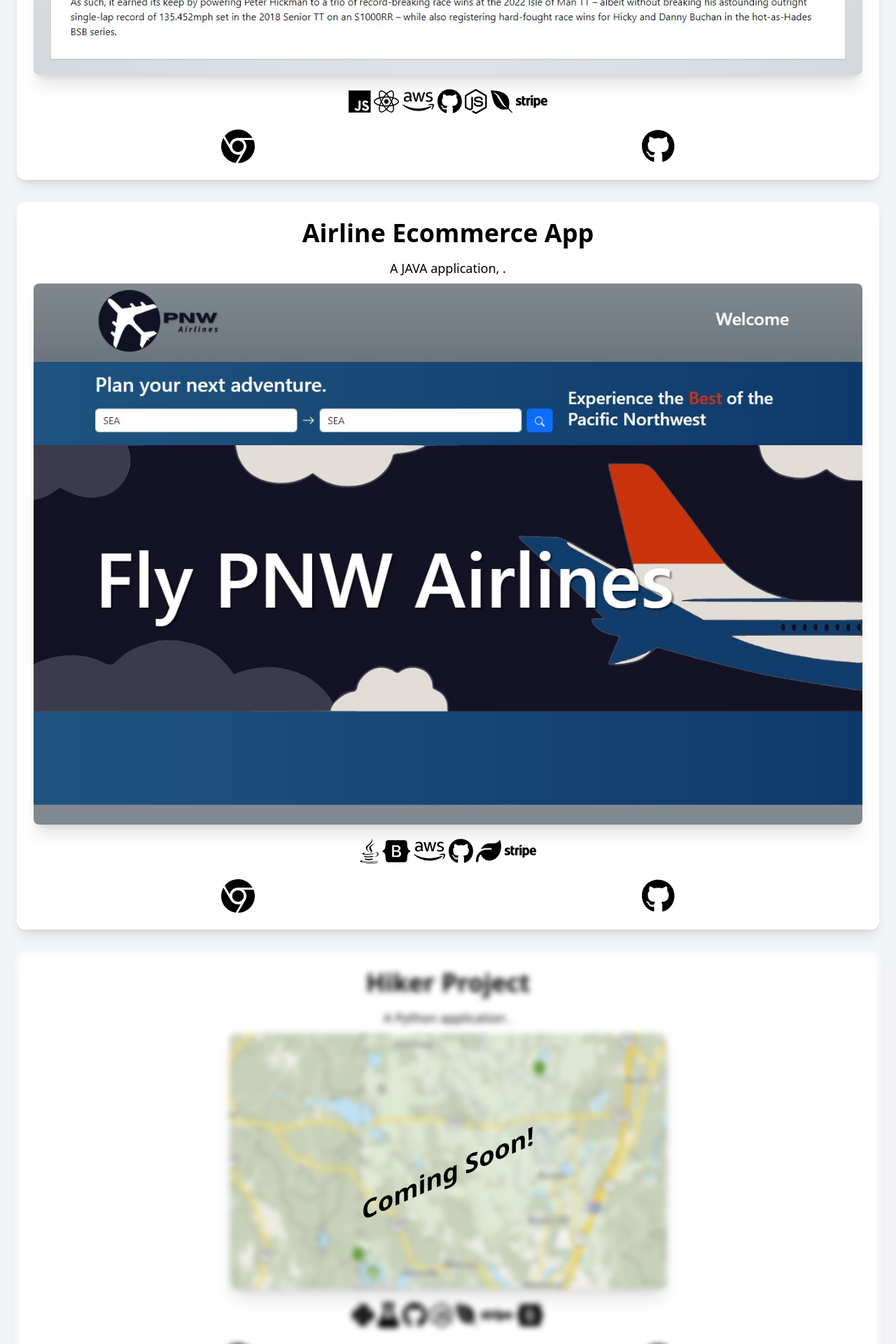
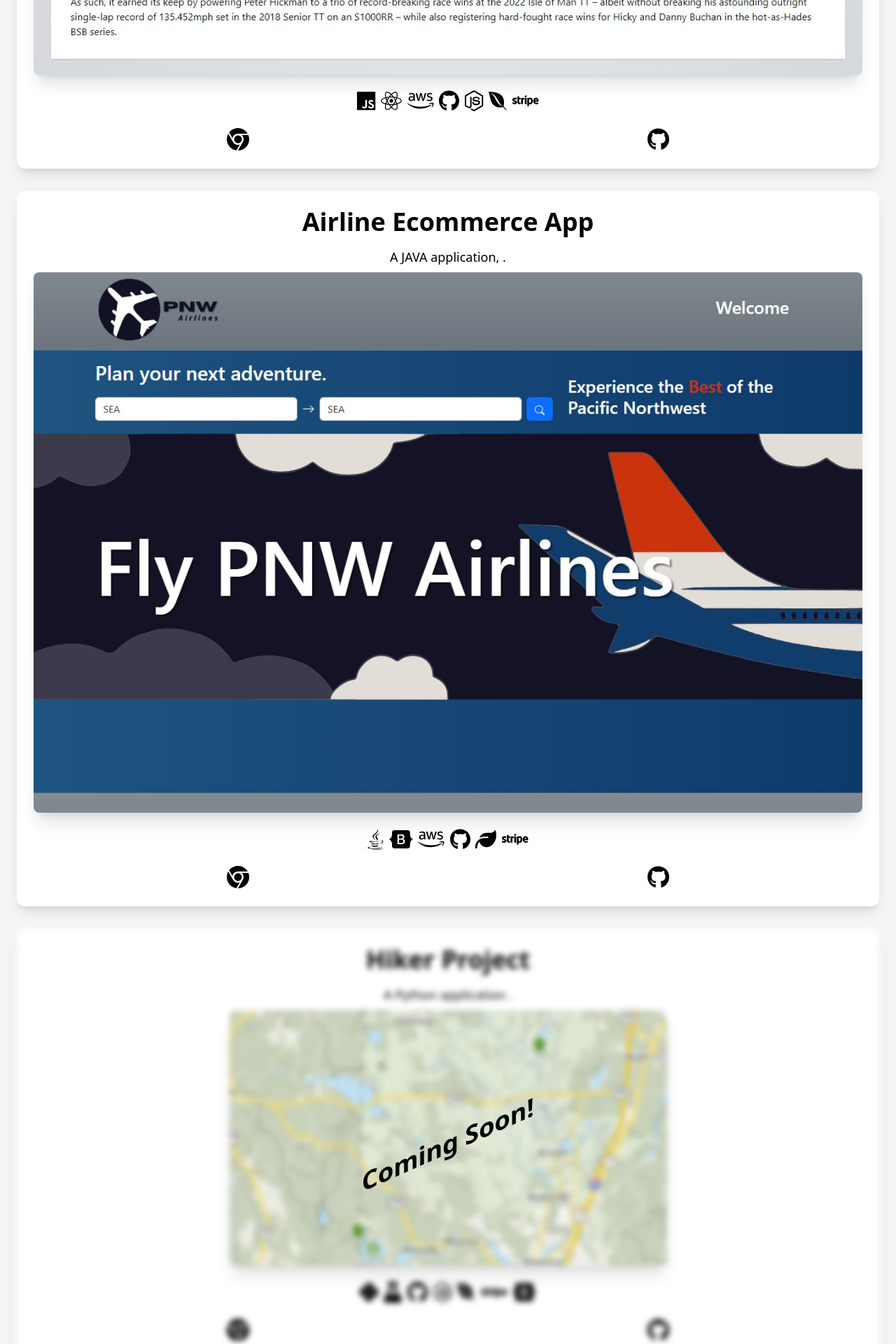
Before and after one commit to PeterDisney/Peter_Portfolio, a React (Create React App) app in the folder client/: page / in a window 1280 px wide. Shown: the part 2360-4280 px from the top of the page at 70% size. Built offline with nearby package versions, Linux system fonts and the light colour scheme.

Commit message:
sizing update for tech icons

```diff
--- a/client/src/components/Projects.jsx
+++ b/client/src/components/Projects.jsx
@@ -15,7 +15,9 @@ const Project = ({
       <p className="text-4xl font-bold mb-4">{name}</p>
       <p className="text-lg mb-2">{projectDescription}</p>
       <img className="shadow-xl rounded-lg mx-auto" src={appImage} alt={name} />
-      <p className=" text-lg rounded-lg text-center mt-4 p-1">{skills}</p>
+      <p className="text-lg rounded-lg text-center mt-4 p-1 sm:text-base md:text-2xl lg:text-2xl xl:text-3xl">
+        {skills}
+      </p>
       <div className="flex space-x-4 mt-4 flex items-center justify-center">
         <div className="flex-grow" href={appLink} target="_blank">
           <a
@@ -23,7 +25,7 @@ const Project = ({
             target="_blank"
             href={appLink}
           >
-            <FontAwesomeIcon size="3x" icon={faChrome} />
+            <FontAwesomeIcon size="2x" icon={faChrome} />
           </a>
         </div>
         <div className="flex-grow" href={appRepo} target="_blank">
@@ -32,7 +34,10 @@ const Project = ({
             target="_blank"
             href="https://github.com/PeterDisney"
           >
-            <FontAwesomeIcon size="3x" icon={faGithub} />
+            <FontAwesomeIcon
+              size="2x"
+              icon={faGithub}
+            />
           </a>
         </div>
       </div>
--- a/client/src/views/Main.jsx
+++ b/client/src/views/Main.jsx
@@ -105,19 +105,19 @@ const Main = () => {
               appImage={MotoMarket}
               appRepo={"https://github.com/PeterDisney/Ecommerce"}
               skills={[
-                <FontAwesomeIcon size="2x" icon={faJs} />,
+                <FontAwesomeIcon icon={faJs} />,
                 "     ",
-                <FontAwesomeIcon size="2x" icon={faReact} />,
+                <FontAwesomeIcon icon={faReact} />,
                 "   ",
-                <FontAwesomeIcon size="2x" icon={faAws} />,
+                <FontAwesomeIcon icon={faAws} />,
                 "   ",
-                <FontAwesomeIcon size="2x" icon={faGithub} />,
+                <FontAwesomeIcon icon={faGithub} />,
                 "   ",
-                <FontAwesomeIcon size="2x" icon={faNodeJs} />,
+                <FontAwesomeIcon icon={faNodeJs} />,
                 "   ",
-                <FontAwesomeIcon size="2x" icon={faEnvira} />,
+                <FontAwesomeIcon icon={faEnvira} />,
                 "   ",
-                <FontAwesomeIcon size="2x" icon={faStripe} />,
+                <FontAwesomeIcon icon={faStripe} />,
                 "   ",
                 // <FontAwesomeIcon size="2x" icon={faBootstrap} />,
               ]}
@@ -129,17 +129,17 @@ const Main = () => {
               appImage={PNWAir}
               appRepo={"https://github.com/PeterDisney/"}
               skills={[
-                <FontAwesomeIcon size="2x" icon={faJava} />,
+                <FontAwesomeIcon icon={faJava} />,
                 " ",
-                <FontAwesomeIcon size="2x" icon={faBootstrap} />,
+                <FontAwesomeIcon icon={faBootstrap} />,
                 " ",
-                <FontAwesomeIcon size="2x" icon={faAws} />,
+                <FontAwesomeIcon icon={faAws} />,
                 " ",
-                <FontAwesomeIcon size="2x" icon={faGithub} />,
+                <FontAwesomeIcon icon={faGithub} />,
                 " ",
-                <FontAwesomeIcon size="2x" icon={faLeaf} />,
+                <FontAwesomeIcon icon={faLeaf} />,
                 " ",
-                <FontAwesomeIcon size="2x" icon={faStripe} />,
+                <FontAwesomeIcon icon={faStripe} />,
               ]}
             />
             <div className="relative">
@@ -151,21 +151,21 @@ const Main = () => {
                   appImage={Hiker_project}
                   appRepo={"https://github.com/PeterDisney/Ecommerce"}
                   skills={[
-                    <FontAwesomeIcon size="2x" icon={faPython} />,
+                    <FontAwesomeIcon icon={faPython} />,
                     " ",
-                    <FontAwesomeIcon size="2x" icon={faFlask} />,
+                    <FontAwesomeIcon icon={faFlask} />,
                     " ",
                     // <FontAwesomeIcon size="2x" icon={faSql} />,
                     " ",
-                    <FontAwesomeIcon size="2x" icon={faGithub} />,
+                    <FontAwesomeIcon icon={faGithub} />,
                     " ",
-                    <FontAwesomeIcon size="2x" icon={faNodeJs} />,
+                    <FontAwesomeIcon icon={faNodeJs} />,
                     " ",
-                    <FontAwesomeIcon size="2x" icon={faEnvira} />,
+                    <FontAwesomeIcon icon={faEnvira} />,
                     " ",
-                    <FontAwesomeIcon size="2x" icon={faStripe} />,
+                    <FontAwesomeIcon icon={faStripe} />,
                     " ",
-                    <FontAwesomeIcon size="2x" icon={faBootstrap} />,
+                    <FontAwesomeIcon icon={faBootstrap} />,
                   ]}
                 />
               </div>
```
